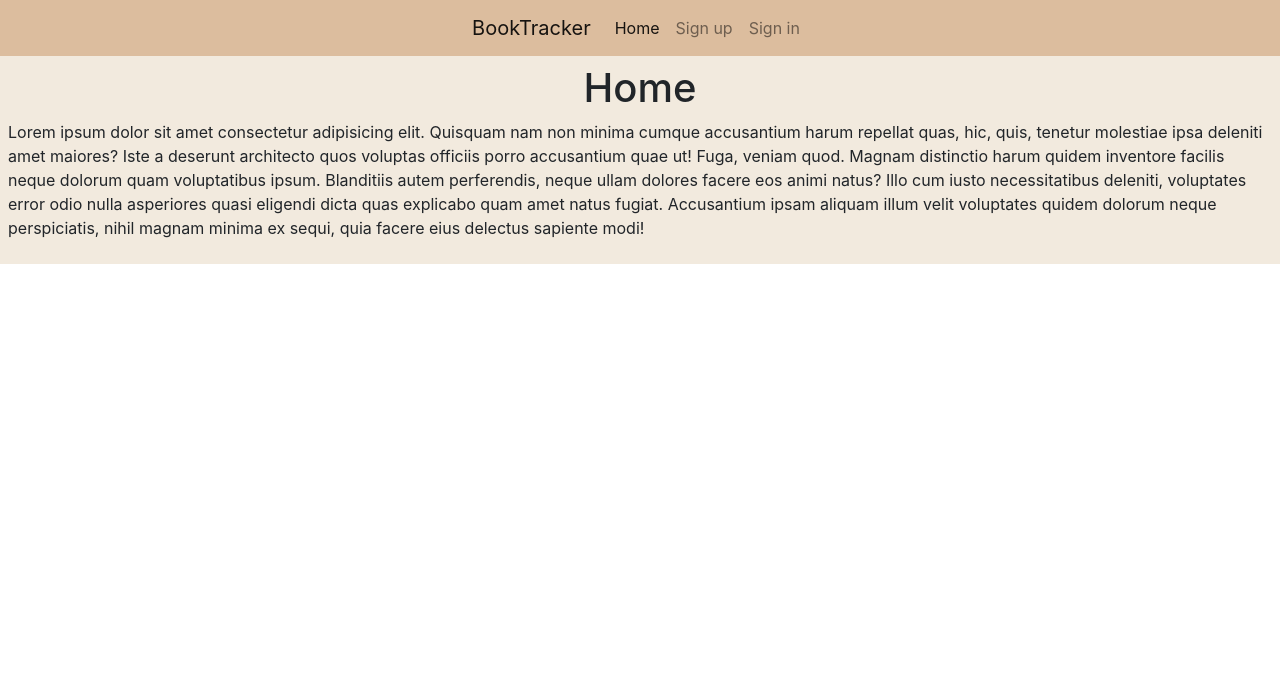
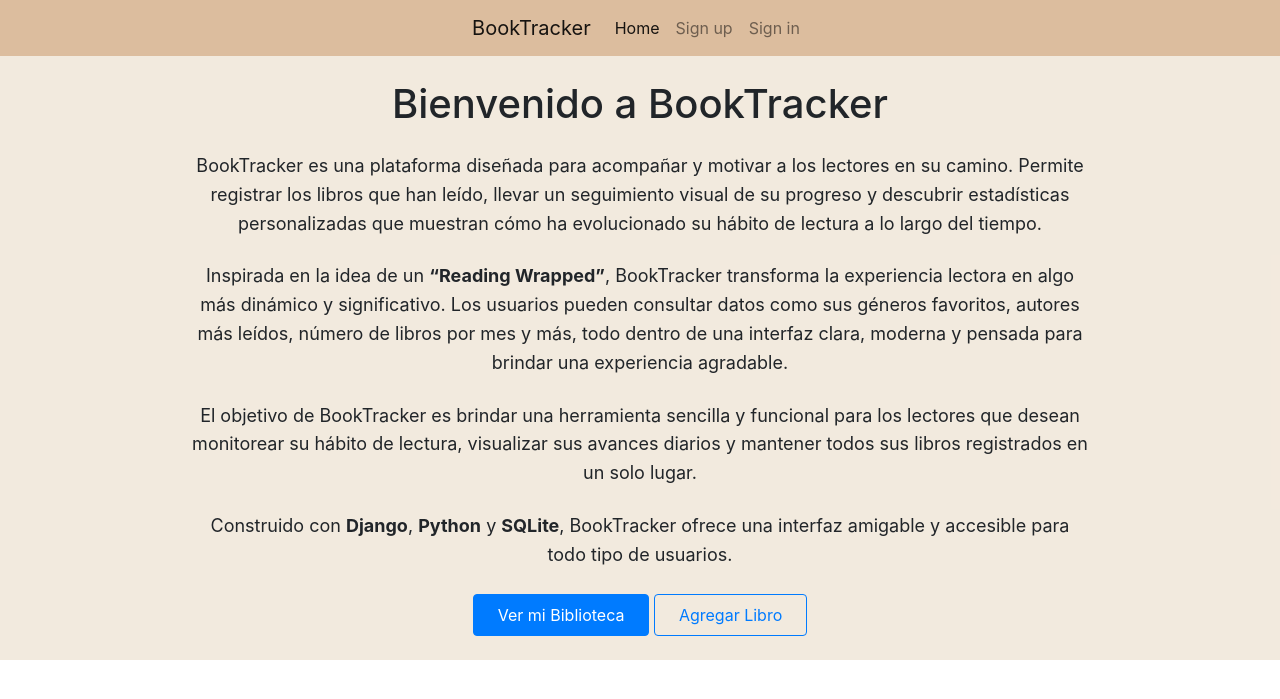
Before and after one commit to CARLOSDESTYT/BookTracker, a Django app: page / in a window 1280 px wide. Shown: the top 699 px of the page. Run offline with Django 5.2, Linux system fonts and the light colour scheme.

Commit message:
Update home page

```diff
--- a/books/templates/home.html
+++ b/books/templates/home.html
@@ -1,8 +1,46 @@
 {% extends "base.html" %}
 {% block content %}
 
-<div class="d-flex p-2 justify-content-center flex-wrap">
-    <h1>Home</h1>
-    <p>Lorem ipsum dolor sit amet consectetur adipisicing elit. Quisquam nam non minima cumque accusantium harum repellat quas, hic, quis, tenetur molestiae ipsa deleniti amet maiores? Iste a deserunt architecto quos voluptas officiis porro accusantium quae ut! Fuga, veniam quod. Magnam distinctio harum quidem inventore facilis neque dolorum quam voluptatibus ipsum. Blanditiis autem perferendis, neque ullam dolores facere eos animi natus? Illo cum iusto necessitatibus deleniti, voluptates error odio nulla asperiores quasi eligendi dicta quas explicabo quam amet natus fugiat. Accusantium ipsam aliquam illum velit voluptates quidem dolorum neque perspiciatis, nihil magnam minima ex sequi, quia facere eius delectus sapiente modi!</p>
+<div class="container py-4">
+
+    <!-- Título principal -->
+    <h1 class="text-center mb-4">Bienvenido a BookTracker</h1>
+
+    <!-- Texto del Home -->
+    <div class="mx-auto" style="max-width: 900px; font-size: 18px; line-height: 1.6; text-align: center;">
+
+        <p>
+            BookTracker es una plataforma diseñada para acompañar y motivar a los lectores en su camino.
+            Permite registrar los libros que han leído, llevar un seguimiento visual de su progreso y descubrir
+            estadísticas personalizadas que muestran cómo ha evolucionado su hábito de lectura a lo largo del tiempo.
+        </p>
+
+        <p class="mt-4">
+            Inspirada en la idea de un <strong>“Reading Wrapped”</strong>, BookTracker transforma la experiencia lectora
+            en algo más dinámico y significativo. Los usuarios pueden consultar datos como sus géneros favoritos, autores
+            más leídos, número de libros por mes y más, todo dentro de una interfaz clara, moderna y pensada para brindar
+            una experiencia agradable.
+        </p>
+
+        <p class="mt-4">
+            El objetivo de BookTracker es brindar una herramienta sencilla y funcional para los lectores que desean
+            monitorear su hábito de lectura, visualizar sus avances diarios y mantener todos sus libros registrados
+            en un solo lugar.
+        </p>
+
+        <p class="mt-4">
+            Construido con <strong>Django</strong>, <strong>Python</strong> y <strong>SQLite</strong>, BookTracker ofrece
+            una interfaz amigable y accesible para todo tipo de usuarios.
+        </p>
+
+    </div>
+
+    <!-- Botones -->
+    <div class="text-center mt-4">
+        <a href="{% url 'books' %}" class="btn btn-primary px-4 py-2">Ver mi Biblioteca</a>
+        <a href="{% url 'create_book' %}" class="btn btn-outline-primary px-4 py-2 ms-2">Agregar Libro</a>
+    </div>
+
 </div>
+
 {% endblock %}
```
